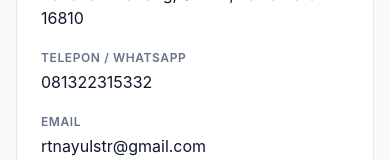
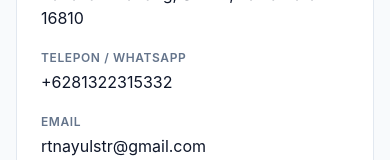
Before and after one commit to syiasko/imtwebsite, a React (Vite) app: page /kontak in a window 390 px wide. Shown: the part 452-612 px from the top of the page. Built offline with nearby package versions, Linux system fonts and the light colour scheme; no server answers.

Commit message:
Modify contact numbers in initialCompanySettings
Updated phone and WhatsApp numbers to include country code.

```diff
--- a/src/data/initialData.js
+++ b/src/data/initialData.js
@@ -251,8 +251,8 @@ export const initialCompanySettings = {
   name: "PT. INDRAPRASTA MULIA TEKNIK",
   shortName: "IMT Karoseri",
   tagline: "Spesialis Karoseri Kendaraan Khusus & Custom Built Indonesia",
-  phone: "081322315332",
-  whatsapp: "081322315332",
+  phone: "+6281322315332",
+  whatsapp: "+6281322315332",
   email: "rtnayulstr@gmail.com",
   address: defaultAddress,
   hours: "Senin - Sabtu, 08.00 - 17.00 WIB",
```
